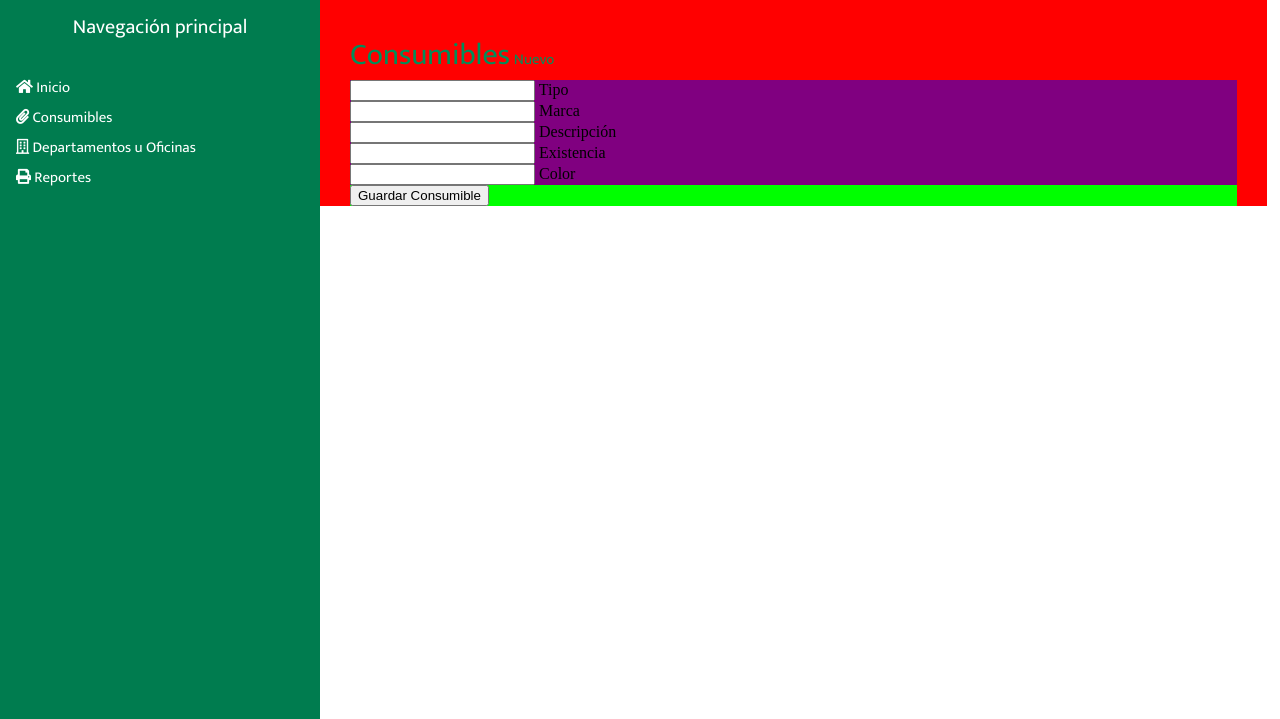
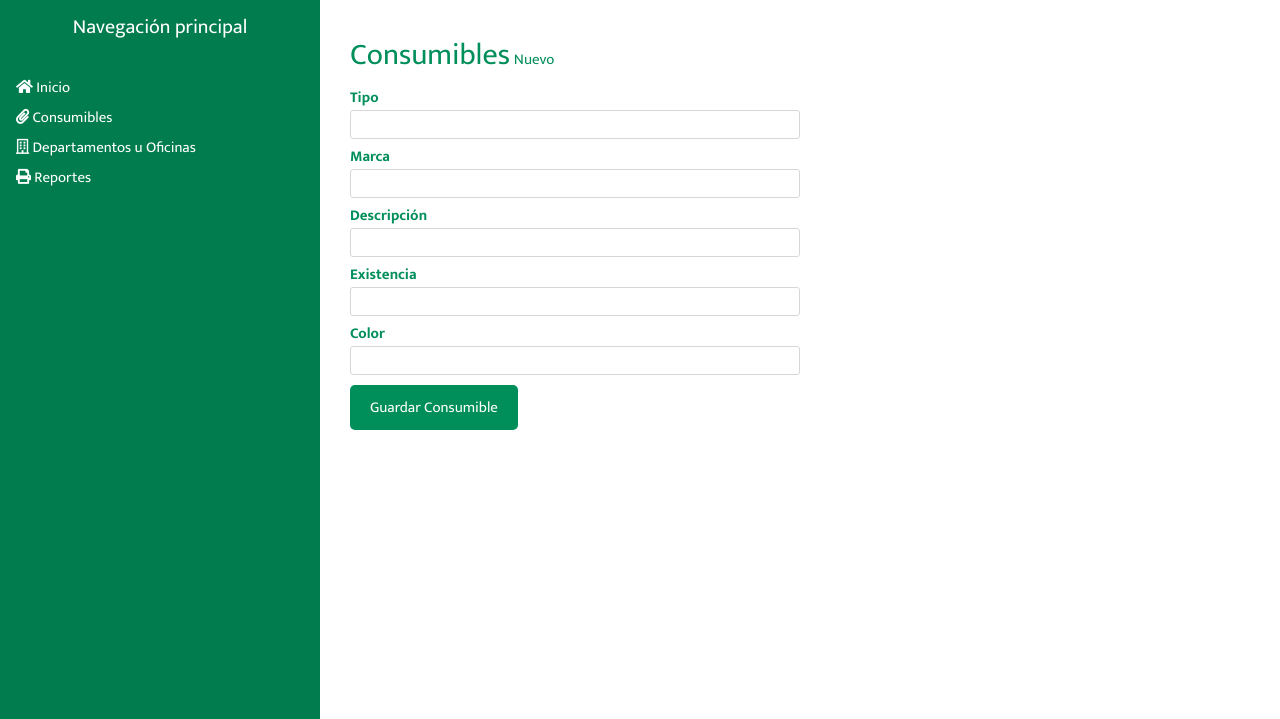
Before and after one commit to ArianSR29/webapp-inventarioEstancias, a CodeIgniter app: page /webapp-inventarioEstancias/mantenimiento/consumibles/addConsumible in a window 1280 px wide. Shown: the part 62-781 px from the top of the page. Run offline with CodeIgniter, Linux system fonts and the light colour scheme; some libraries are stand-ins or nearby versions.

Commit message:
style: Estilizando vista de la inserción de consumibles

```diff
--- a/application/views/admin/consumibles/addConsumible.php
+++ b/application/views/admin/consumibles/addConsumible.php
@@ -12,24 +12,24 @@
     |       <?php endif; ?>
             <form action="<?php echo base_url();?>mantenimiento/consumibles/stock" method="post">
                 <div class="c-input-group">
+                    <label for="tb_tipo">Tipo</label>
                     <input type="text" id="tb_tipo" name="tb_tipo">
-                    <label for="tb_tipo">Tipo</label>
                 </div>
                 <div class="c-input-group">
+                    <label for="tb_marca">Marca</label>
                     <input type="text" id="tb_marca" name="tb_marca">
-                    <label for="tb_marca">Marca</label>
                 </div>
                 <div class="c-input-group">
+                    <label for="tb_descripcion">Descripción</label>
                     <input type="text" id="tb_descripcion" name="tb_descripcion">
-                    <label for="tb_descripcion">Descripción</label>
                 </div>
                 <div class="c-input-group">
+                    <label for="tb_existencia">Existencia</label>
                     <input type="number" id="tb_existencia" name="tb_existencia">
-                    <label for="tb_existencia">Existencia</label>
                 </div>
                 <div class="c-input-group">
+                    <label for="tb_color">Color</label>
                     <input type="text" id="tb_color" name="tb_color">
-                    <label for="tb_color">Color</label>
                 </div>
                 <button>Guardar Consumible</button>
             </form>
--- a/assets/css/dashboard.css
+++ b/assets/css/dashboard.css
@@ -100,7 +100,14 @@ main {
         font-family: 'Mukta-Regular';
         color: #fff;
         background: #008E5A;
-        border-radius: 5px; }
+        border-radius: 5px;
+        border: solid 1px #008E5A; }
+        main .c-main-consumibles .full_row a:hover {
+          background: #fff;
+          color: #008E5A;
+          -webkit-transition: all 200ms ease-in-out;
+          -o-transition: all 200ms ease-in-out;
+          transition: all 200ms ease-in-out; }
         main .c-main-consumibles .full_row a i {
           margin: 5px; }
     main .c-main-consumibles .c-table {
@@ -167,12 +174,53 @@ main {
         font-family: 'Mukta-Regular';
         color: #008E5A !important;
         font-size: 15px; }
-  main .agregar-consumible {
-    background: red; }
-    main .agregar-consumible .c-main-form {
-      background: lime; }
-      main .agregar-consumible .c-main-form form .c-input-group {
-        background: purple; }
+  main .agregar-consumible .c-main-form form .c-input-group {
+    margin: 5px 0px 0px 0px;
+    display: -webkit-box;
+    display: -ms-flexbox;
+    display: flex;
+    -webkit-box-orient: vertical;
+    -webkit-box-direction: normal;
+    -ms-flex-direction: column;
+    flex-direction: column; }
+    main .agregar-consumible .c-main-form form .c-input-group label {
+      width: 200px;
+      font-family: 'Mukta-Bold';
+      color: #008E5A !important;
+      font-size: 15px; }
+    main .agregar-consumible .c-main-form form .c-input-group input {
+      width: 50%;
+      height: 25px;
+      outline: none;
+      font-family: 'Mukta-Regular';
+      color: #008E5A !important;
+      font-size: 15px;
+      text-indent: 20px;
+      border-radius: 3px;
+      border: solid 1px #D8D6D6; }
+      main .agregar-consumible .c-main-form form .c-input-group input:focus {
+        background: #008E5A;
+        color: #fff !important;
+        -webkit-transition: all 300ms ease-in-out;
+        -o-transition: all 300ms ease-in-out;
+        transition: all 300ms ease-in-out; }
+  main .agregar-consumible .c-main-form form button {
+    text-decoration: none;
+    font-family: 'Mukta-Regular';
+    font-size: 15px;
+    color: #fff;
+    background: #008E5A;
+    border-radius: 5px;
+    border: none;
+    margin-top: 10px;
+    padding: 10px 20px; }
+    main .agregar-consumible .c-main-form form button:hover {
+      background: #fff;
+      color: #008E5A;
+      border: solid 1px #008E5A;
+      -webkit-transition: all 200ms ease-in-out;
+      -o-transition: all 200ms ease-in-out;
+      transition: all 200ms ease-in-out; }
 
 footer {
   background: gold; }
--- a/assets/scss/dashboard.scss
+++ b/assets/scss/dashboard.scss
@@ -135,6 +135,14 @@ main {
 				color: #fff;
 				background: #008E5A;
 				border-radius: 5px;
+				border: solid 1px #008E5A;
+
+				&:hover{
+					background: #fff;
+					color: #008E5A;
+					transition: all 200ms ease-in-out;
+
+				}
 
 				i {
 					margin: 5px;
@@ -240,13 +248,55 @@ main {
 		}
 	}
 	.agregar-consumible{
-		background: red;
 		.c-main-form{
-			background: lime;
 			form{
 				.c-input-group{
-					background: purple;
+					margin: 5px 0px 0px 0px;
+					display: flex;
+					flex-direction: column;
+
+					label{
+						width: 200px;
+						font-family: 'Mukta-Bold';
+						color: #008E5A!important;
+						font-size: 15px;
+					}
+					input{
+						width: 50%;
+						height: 25px;
+						outline: none;
+						font-family: 'Mukta-Regular';
+						color: #008E5A!important;
+						font-size: 15px;
+						text-indent: 20px;
+						border-radius: 3px;
+						border: solid 1px #D8D6D6;
+
+						&:focus{
+							background: #008E5A;
+							color: #fff!important;
+							transition: all 300ms ease-in-out;
+						}
+					}
 				}
+			button{
+				text-decoration: none;
+				font-family: 'Mukta-Regular';
+				font-size: 15px;
+				color: #fff;
+				background: #008E5A;
+				border-radius: 5px;
+				border: none;
+				margin-top: 10px;
+				padding: 10px 20px;
+				&:hover{
+					background: #fff;
+					color: #008E5A;
+					border: solid 1px #008E5A;
+					transition: all 200ms ease-in-out;
+
+				}
+			}
 			}
 		}
 	}
```
